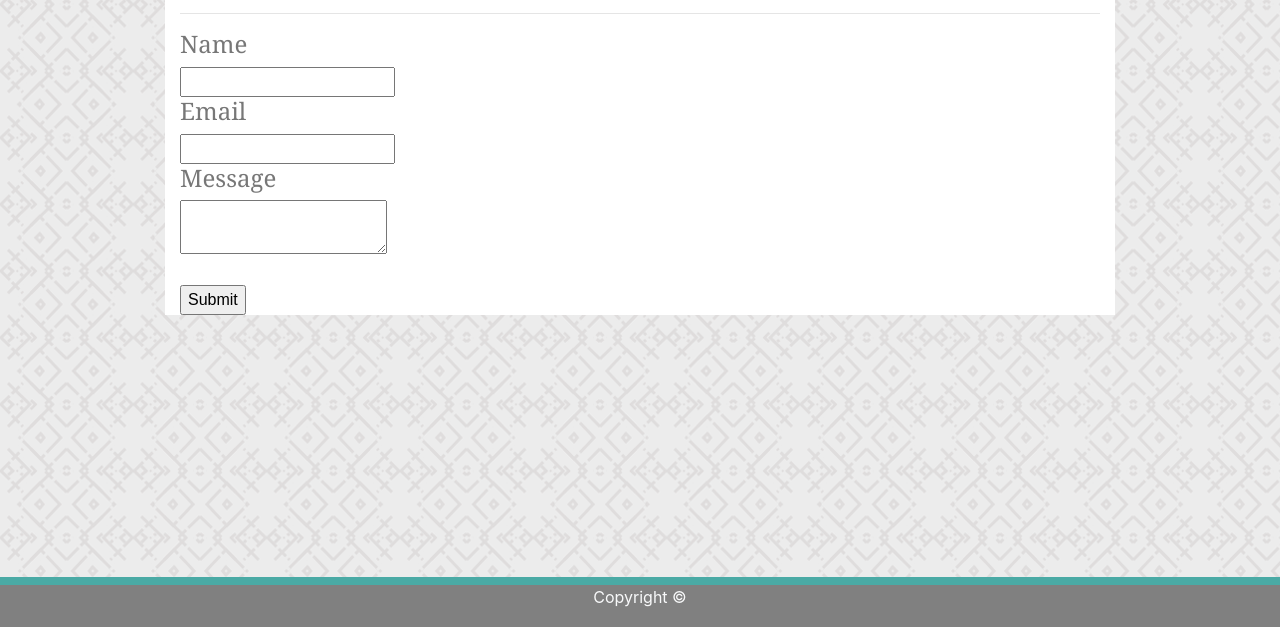
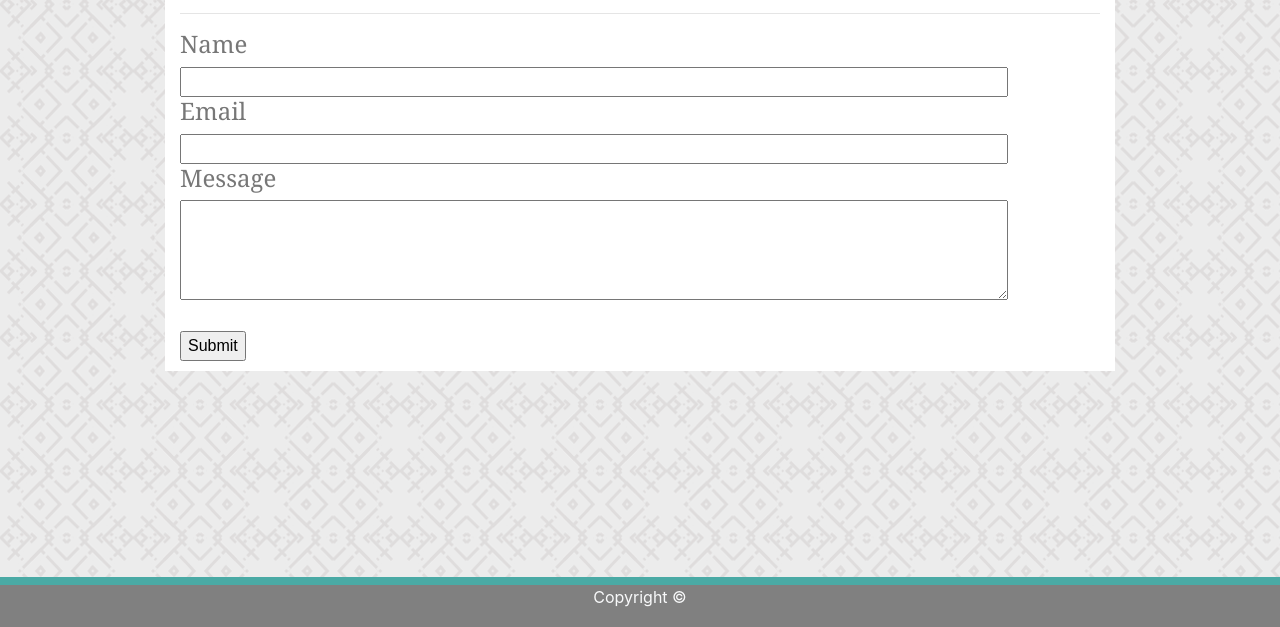
Before and after one commit to aaronangle/ReactiveWebsite, a plain HTML site: page contact.html in a window 1280 px wide. Shown: the part 229-856 px from the top of the page. Drawn offline with nearby package versions, Linux system fonts and the light colour scheme.

Commit message:
Update CSS

```diff
--- a/assets/style.css
+++ b/assets/style.css
@@ -81,3 +81,12 @@ h1, h2, h3, h4, h5{
     height: 40px;
     padding: 0;;
 }
+.formSpace{
+    width: 90%;
+}
+.textArea{
+    height: 100px;
+}
+form{
+    margin-bottom: 10px;
+}
```
